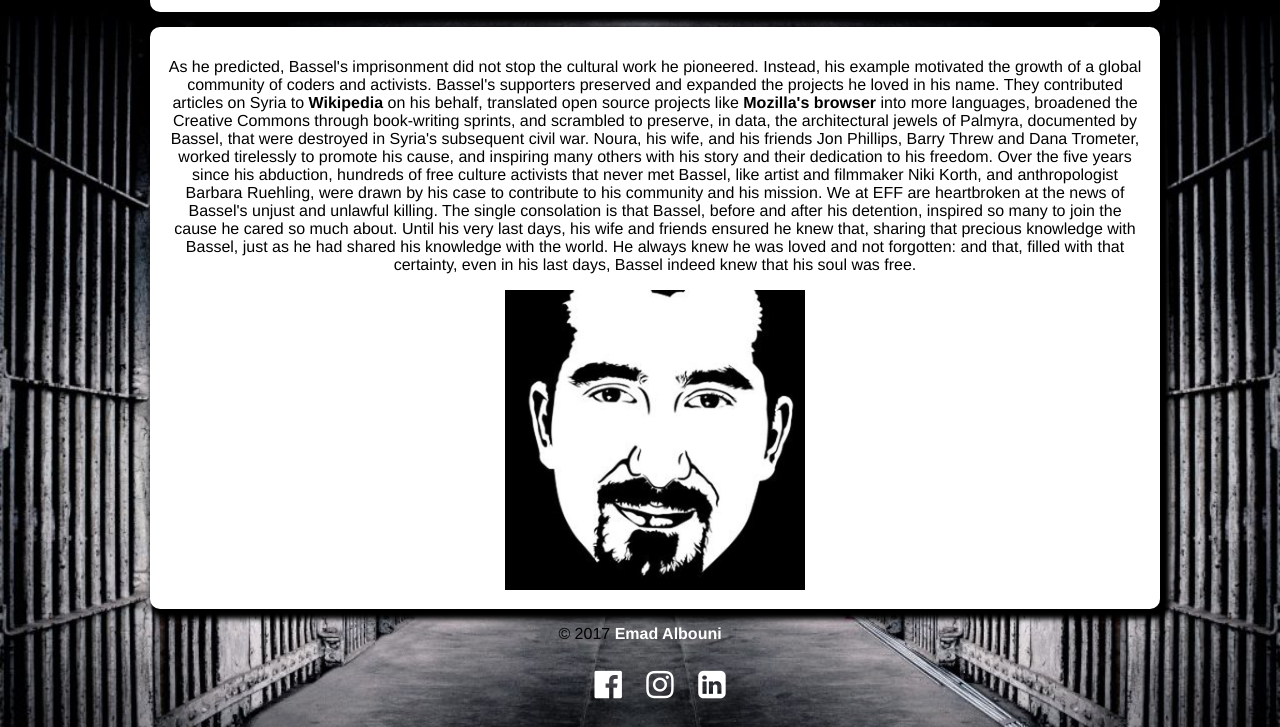
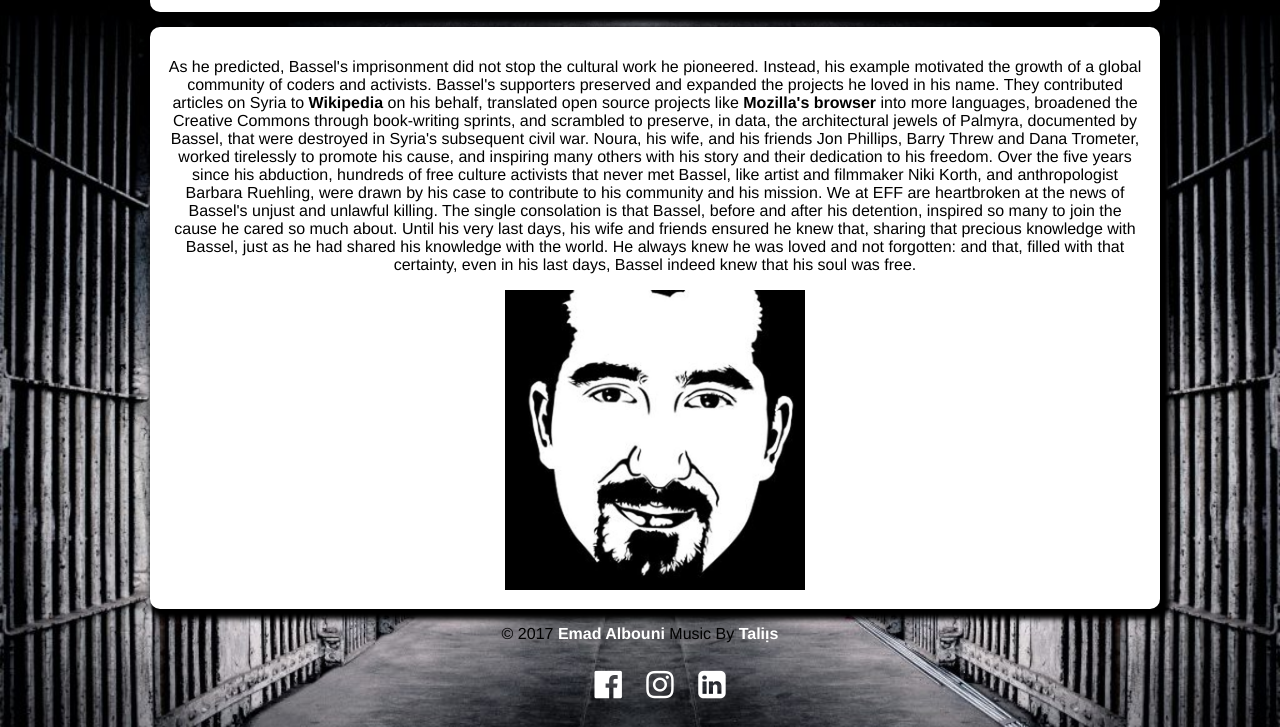
Before and after one commit to EmadMRI/HYF, a plain HTML site: page week0/index.html in a window 1280 px wide. Shown: the part 872-1599 px from the top of the page. Drawn offline with Linux system fonts and the light colour scheme.

Commit message:
Music copy right

```diff
--- a/week0/index.html
+++ b/week0/index.html
@@ -76,7 +76,7 @@
 		</section>
 	</div>
 	<footer class="text-center">
-	 	<p>&copy; 2017 <a href="https://www.linkedin.com/in/emad-albouni-5a5975106/" target="_blank"><strong>Emad Albouni</strong></a></p>
+	 	<p>&copy; 2017 <a href="https://www.linkedin.com/in/emad-albouni-5a5975106/" target="_blank"><strong>Emad Albouni</strong></a> Music By <a href="https://soundcloud.com/tvliis" target="_blank"><strong>Taliᴉs</strong></a></p>
 		<ul class="text-center">
 			<li class="row "><a href="#" class="fa fa-facebook-official fa-2x" aria-hidden="true"><span class="label"></span></a></li>
 			<li class="row"><a href="#" class="fa fa-instagram fa-2x" aria-hidden="true"><span class="label"></span></a></li>
```
